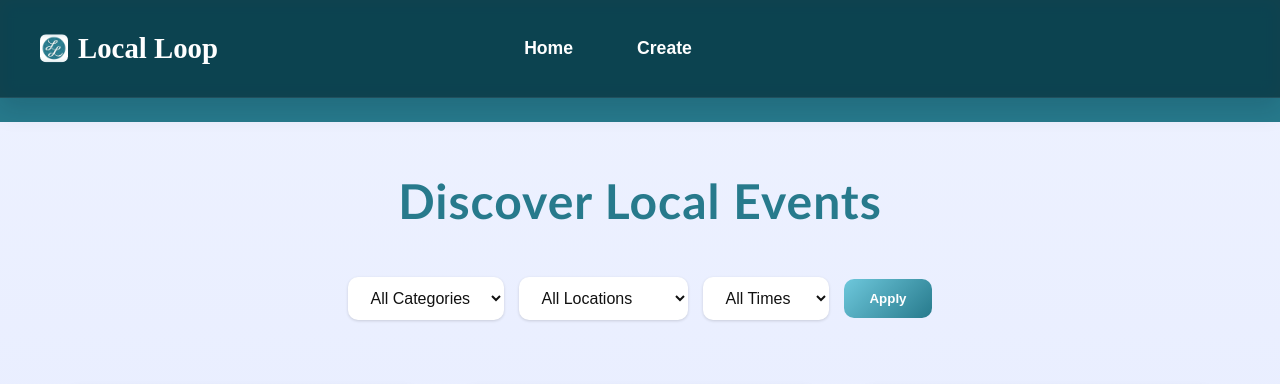
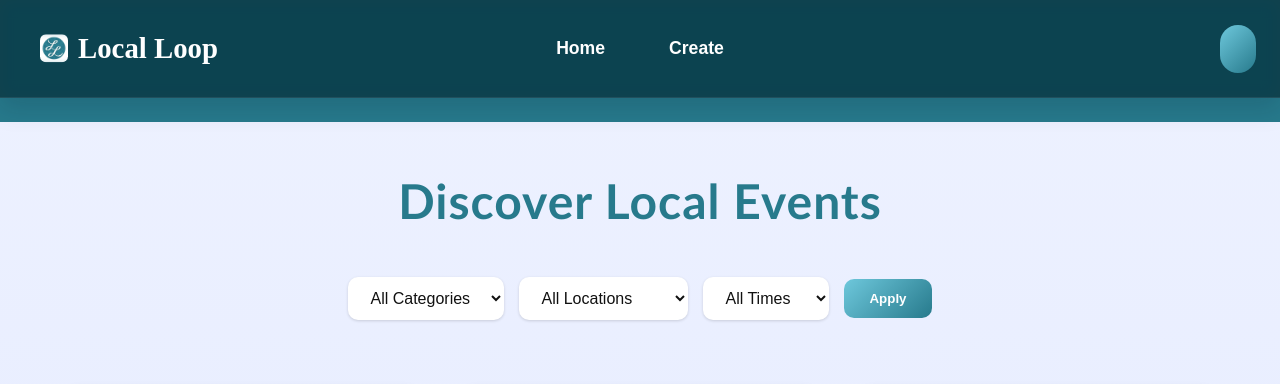
Before and after one commit to amane0002/LocalLoop, a Flask app: page /events in a window 1280 px wide. Shown: the top 384 px of the page. Run offline with Flask 3, Linux system fonts and the light colour scheme.

Commit message:
Update find.css

```diff
--- a/static/css/find.css
+++ b/static/css/find.css
@@ -71,6 +71,35 @@
       font-size: 1.8rem;
       line-height: 1.3;
     }
+
+    /* Announcements bell pinned right */
+    .top-nav .announce{
+      position: absolute;
+      right: 24px;
+      top: 50%;
+      transform: translateY(-50%);
+      display: inline-flex;
+      align-items: center;
+      justify-content: center;
+      height: 48px;
+      padding: 0 18px;
+      border-radius: 999px;
+      color: #fff;
+      background: linear-gradient(135deg, #6ec8dc, #277a8c);
+      font-weight: 700;
+      letter-spacing: .2px;
+      transition: background .2s, transform .15s, box-shadow .2s;
+    }
+    .top-nav .announce:hover{
+      background: linear-gradient(135deg, #7ad3e7, #2a889b);
+      transform: translateY(-50%);
+      box-shadow: 0 6px 14px rgba(0,0,0,.18);
+    }
+    .top-nav .announce:focus-visible{
+      outline: 2px solid #6ec8dc;
+      outline-offset: 2px;
+    }
+    /* icon-only styles removed; now a pill button */
 
     @media (max-width: 600px){
       .top-nav{ gap: 20px; padding: 16px; }
@@ -203,6 +232,10 @@
       transform: translateY(-1px);
     }
 
+    .top-nav a.announce:hover{
+      transform: translateY(-50%);
+    }
+
     .top-nav a:not(.brand):focus-visible{
       outline: 2px solid #6ec8dc;
       outline-offset: 2px;
```
